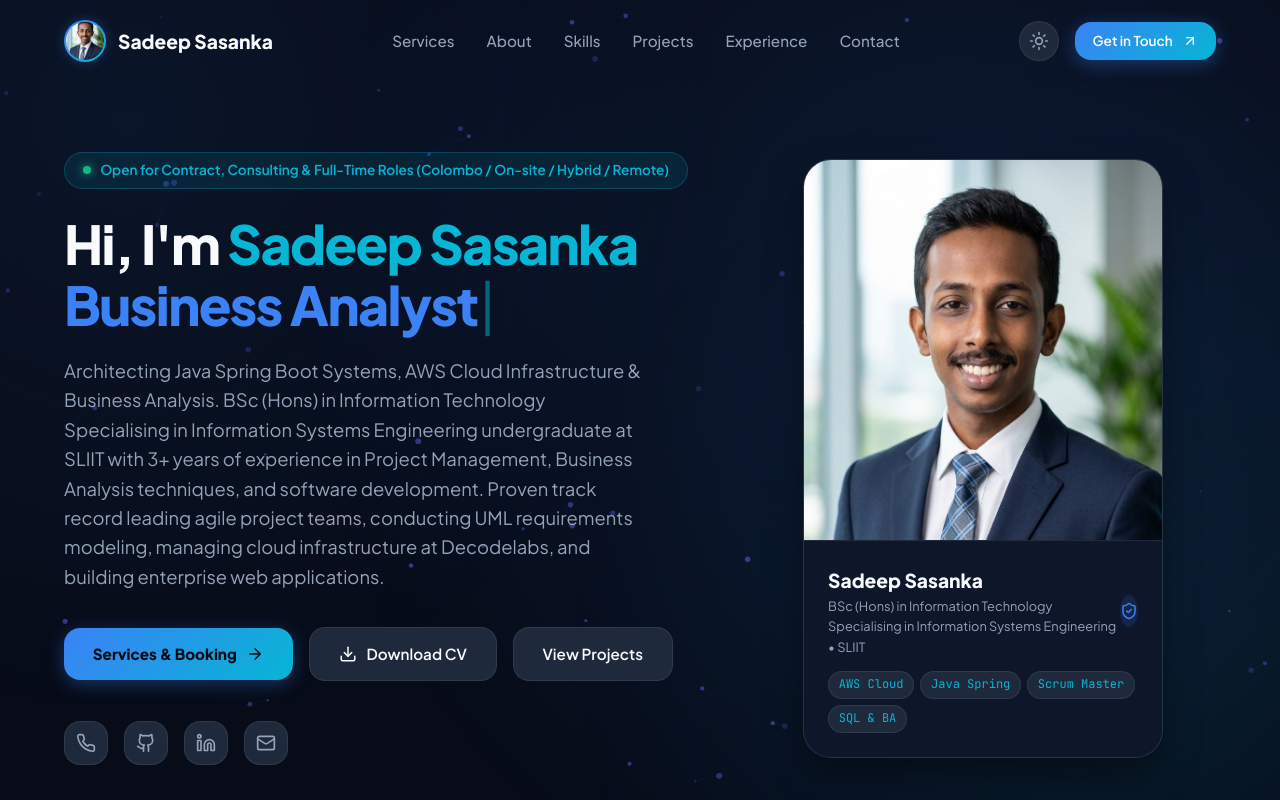
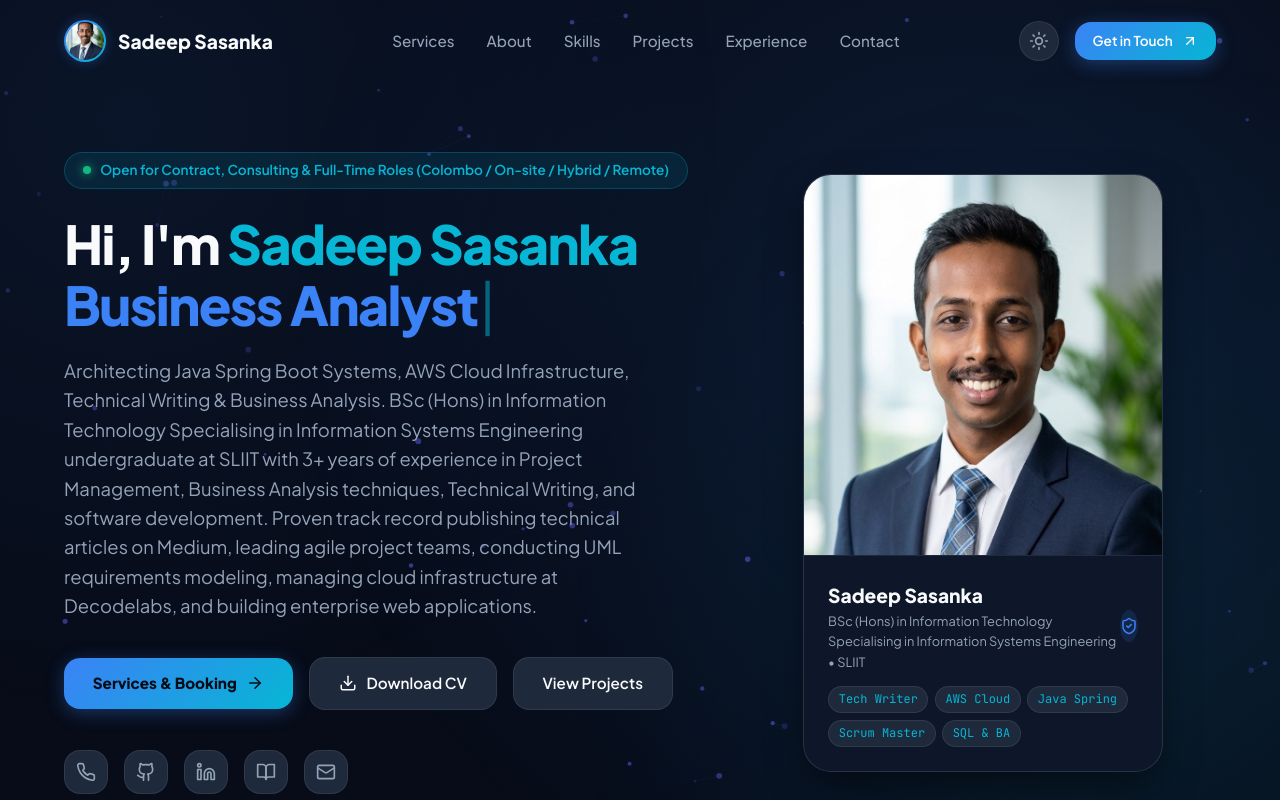
Before and after one commit to Sadeep78/portfolio, a React (Vite) app: page / in a window 1280 px wide. Shown: the top 800 px of the page. Built offline with nearby package versions, Linux system fonts and the light colour scheme.

Commit message:
Add Technical Writer role, skill category, and Medium profile link (https://medium.com/@sasankasadeep78)

```diff
--- a/src/components/Contact.jsx
+++ b/src/components/Contact.jsx
@@ -1,5 +1,5 @@
 import React, { useState } from 'react';
-import { Mail, MapPin, PhoneCall, Send, CheckCircle2, MessageSquare, Linkedin, ExternalLink, Briefcase, AlertCircle } from 'lucide-react';
+import { Mail, MapPin, PhoneCall, Send, CheckCircle2, MessageSquare, Linkedin, ExternalLink, Briefcase, AlertCircle, BookOpen } from 'lucide-react';
 import { portfolioData } from '../data/portfolioData';
 import { countryCodes, validatePhoneByCountry, validateEmailStrict, SearchableCountrySelect } from './Services';
 
@@ -182,6 +182,24 @@ export default function Contact() {
                     style={{ fontWeight: 600, color: 'var(--accent-cyan)', display: 'inline-flex', alignItems: 'center', gap: '0.35rem' }}
                   >
                     <span>linkedin.com/in/sadeep-sasanka</span>
+                    <ExternalLink size={14} />
+                  </a>
+                </div>
+              </div>
+
+              <div className="contact-item">
+                <div className="contact-icon" style={{ backgroundColor: 'rgba(6, 182, 212, 0.15)', color: 'var(--accent-cyan)' }}>
+                  <BookOpen size={20} />
+                </div>
+                <div>
+                  <div style={{ fontSize: '0.85rem', color: 'var(--text-muted)' }}>Medium Technical Writing</div>
+                  <a
+                    href={personal.socials.medium}
+                    target="_blank"
+                    rel="noreferrer"
+                    style={{ fontWeight: 600, color: 'var(--accent-cyan)', display: 'inline-flex', alignItems: 'center', gap: '0.35rem' }}
+                  >
+                    <span>medium.com/@sasankasadeep78</span>
                     <ExternalLink size={14} />
                   </a>
                 </div>
--- a/src/components/Hero.jsx
+++ b/src/components/Hero.jsx
@@ -1,5 +1,5 @@
 import React, { useState, useEffect } from 'react';
-import { ArrowRight, Github, Linkedin, Twitter, Mail, Phone, ShieldCheck, Download } from 'lucide-react';
+import { ArrowRight, Github, Linkedin, Twitter, Mail, Phone, ShieldCheck, Download, BookOpen } from 'lucide-react';
 import { portfolioData } from '../data/portfolioData';
 
 export default function Hero() {
@@ -8,6 +8,7 @@ export default function Hero() {
   const roles = [
     "Project Manager",
     "Business Analyst",
+    "Technical Writer",
     "Enterprise Architect",
     "Solution / System Architect",
     "Information Systems Engineer",
@@ -120,6 +121,9 @@ export default function Hero() {
             <a href={personal.socials.linkedin} target="_blank" rel="noreferrer" className="social-icon-btn" title="LinkedIn Profile">
               <Linkedin size={20} />
             </a>
+            <a href={personal.socials.medium} target="_blank" rel="noreferrer" className="social-icon-btn" title="Medium Technical Articles (@sasankasadeep78)">
+              <BookOpen size={20} />
+            </a>
             <a href={personal.socials.mail} className="social-icon-btn" title="Send Email">
               <Mail size={20} />
             </a>
@@ -144,12 +148,13 @@ export default function Hero() {
                   <h3 className="portrait-title">{personal.name}</h3>
                   <p className="portrait-subtitle">BSc (Hons) in Information Technology Specialising in Information Systems Engineering • SLIIT</p>
                 </div>
-                <div className="verified-badge" title="Certified Scrum Master & BA">
+                <div className="verified-badge" title="Certified Scrum Master, BA & Technical Writer">
                   <ShieldCheck size={18} />
                 </div>
               </div>
 
               <div className="portrait-skills-bar">
+                <span className="portrait-tech-tag">Tech Writer</span>
                 <span className="portrait-tech-tag">AWS Cloud</span>
                 <span className="portrait-tech-tag">Java Spring</span>
                 <span className="portrait-tech-tag">Scrum Master</span>
--- a/src/data/portfolioData.js
+++ b/src/data/portfolioData.js
@@ -1,9 +1,9 @@
 export const portfolioData = {
   personal: {
     name: "Sadeep Sasanka",
-    role: "Project Manager | Business Analyst | Enterprise & Solution Architect | Information Systems Engineer",
-    tagline: "Architecting Java Spring Boot Systems, AWS Cloud Infrastructure & Business Analysis",
-    bio: "BSc (Hons) in Information Technology Specialising in Information Systems Engineering undergraduate at SLIIT with 3+ years of experience in Project Management, Business Analysis techniques, and software development. Proven track record leading agile project teams, conducting UML requirements modeling, managing cloud infrastructure at Decodelabs, and building enterprise web applications.",
+    role: "Project Manager | Business Analyst | Technical Writer | Enterprise & Solution Architect | Information Systems Engineer",
+    tagline: "Architecting Java Spring Boot Systems, AWS Cloud Infrastructure, Technical Writing & Business Analysis",
+    bio: "BSc (Hons) in Information Technology Specialising in Information Systems Engineering undergraduate at SLIIT with 3+ years of experience in Project Management, Business Analysis techniques, Technical Writing, and software development. Proven track record publishing technical articles on Medium, leading agile project teams, conducting UML requirements modeling, managing cloud infrastructure at Decodelabs, and building enterprise web applications.",
     location: "Hapugala, Galle, Sri Lanka",
     email: "sasankasadeep78@gmail.com",
     phone: "+94 70 592 2792",
@@ -12,6 +12,7 @@ export const portfolioData = {
     socials: {
       github: "https://github.com/Sadeep78",
       linkedin: "http://www.linkedin.com/in/sadeep-sasanka-618a951b8",
+      medium: "https://medium.com/@sasankasadeep78",
       twitter: "https://twitter.com",
       mail: "mailto:sasankasadeep78@gmail.com",
       phone: "tel:+94705922792"
@@ -211,9 +212,10 @@ export const portfolioData = {
       ]
     },
     {
-      name: "Business Analysis & UML Engineering",
+      name: "Business Analysis & Technical Writing",
       skills: [
         { name: "Business Analysis & Requirements Gathering", level: "Expert", icon: "Network" },
+        { name: "Technical Writing & Medium Articles", level: "Expert", icon: "BookOpen" },
         { name: "Unified Modeling Language (UML Diagrams)", level: "Expert", icon: "Layers" },
         { name: "Process Modeling & SAP Support Docs", level: "Advanced", icon: "Layers" },
         { name: "User Acceptance Testing (UAT)", level: "Advanced", icon: "GitBranch" }
```
